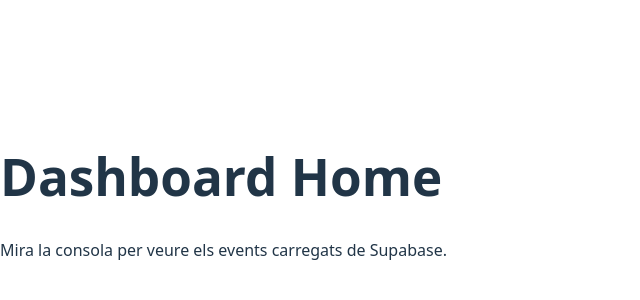
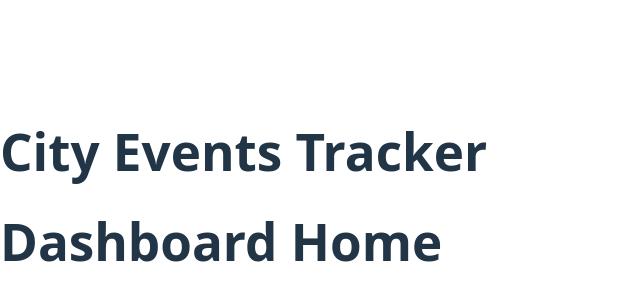
Before and after one commit to triflip/city-events-tracker, a React (Vite) app: page / in a window 1280 px wide. Shown: the part 204-504 px from the top of the page, without its empty margins (0-640 px from the left). Built offline with nearby package versions, Linux system fonts and the light colour scheme; no server answers; the database is empty.

Commit message:
feat: add router setup with layout and events routes

```diff
--- /dev/null
+++ b/src/layout/MainLayout.jsx
@@ -0,0 +1,15 @@
+import { Outlet } from "react-router-dom"
+
+export default function MainLayout() {
+  return (
+    <div className="min-h-screen bg-gray-100">
+      <header className="p-4 bg-white shadow">
+        <h1 className="text-xl font-bold">City Events Tracker</h1>
+      </header>
+
+      <main className="p-6">
+        <Outlet />
+      </main>
+    </div>
+  )
+}
--- /dev/null
+++ b/src/pages/Events/EventCreate.jsx
@@ -0,0 +1,3 @@
+export default function EventCreate() {
+  return <h2>Create Event</h2>
+}
--- /dev/null
+++ b/src/pages/Events/EventEdit.jsx
@@ -0,0 +1,3 @@
+export default function EventEdit() {
+  return <h2>Edit Event</h2>
+}
--- /dev/null
+++ b/src/pages/Events/EventList.jsx
@@ -0,0 +1,3 @@
+export default function EventList() {
+  return <h2>Events List</h2>
+}
--- a/src/pages/Home.jsx
+++ b/src/pages/Home.jsx
@@ -6,7 +6,7 @@ export default function Home() {
   return (
     <div>
       <h1>Dashboard Home</h1>
-      <p>Mira la consola per veure els events carregats de Supabase.</p>
+      <p></p>
     </div>
   )
 }
--- a/src/routes/AppRoutes.jsx
+++ b/src/routes/AppRoutes.jsx
@@ -1,11 +1,26 @@
-import { BrowserRouter, Routes, Route } from "react-router-dom"
-import Home from "../pages/Home"
+import { BrowserRouter, Routes, Route } from "react-router-dom";
+import MainLayout from "../layout/MainLayout";
+import Home from "../pages/Home";
+import EventList from "../pages/Events/EventList";
+import EventCreate from "../pages/Events/EventCreate";
+import EventEdit from "../pages/Events/EventEdit";
+
+
 
 export function AppRoutes() {
   return (
     <BrowserRouter>
       <Routes>
-        <Route path="/" element={<Home />} />
+
+        <Route element={<MainLayout />}>
+          <Route path="/" element={<Home />} />
+
+          <Route path="/events" element={<EventList />} />
+          <Route path="/events/create" element={<EventCreate />} />
+          <Route path="/events/:id/edit" element={<EventEdit />} />
+
+        </Route>
+
       </Routes>
     </BrowserRouter>
   )
```
